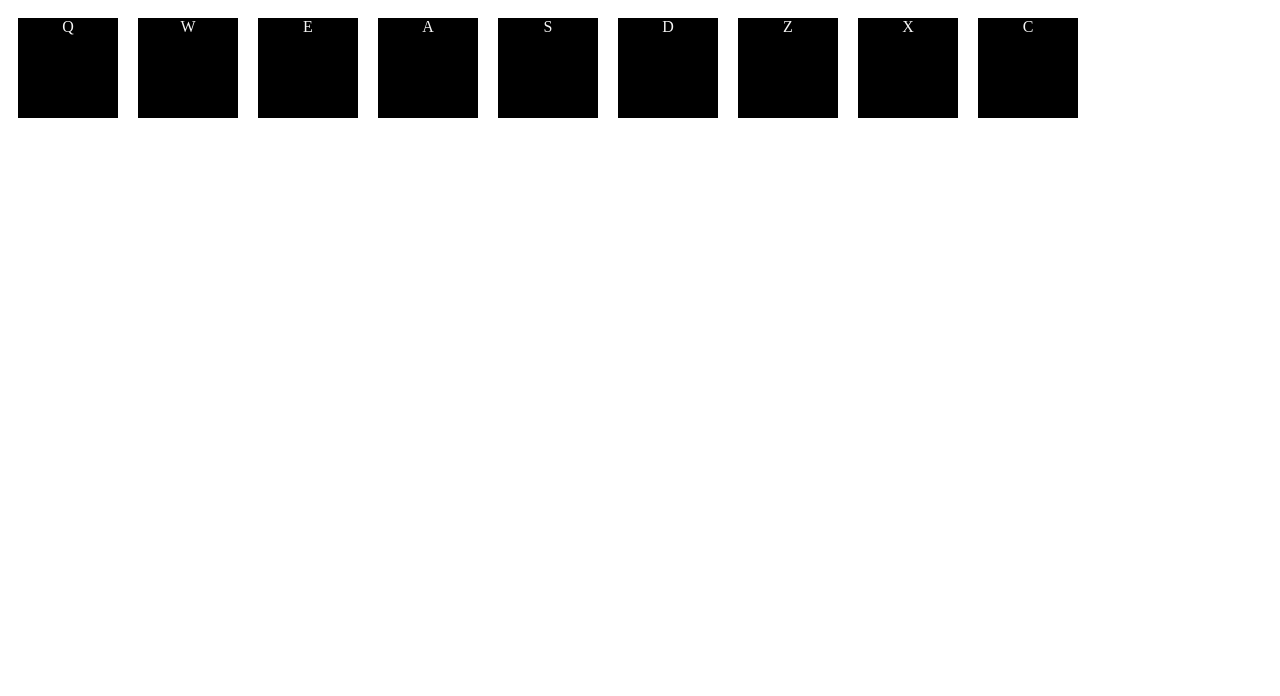
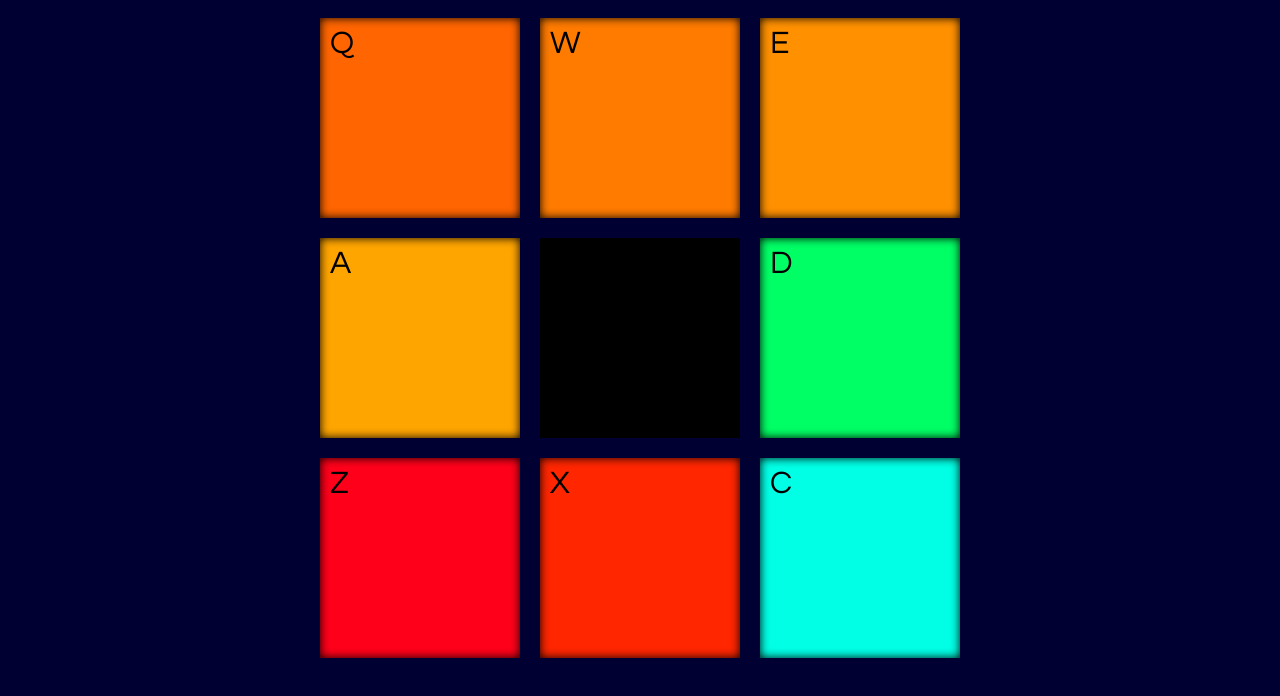
Before and after one commit to jamesmaskell/drummachine, an Angular app in the folder drummachine/: page / in a window 1280 px wide. Shown: the top 696 px of the page. Built offline with nearby package versions, Linux system fonts and the light colour scheme.

Commit message:
improving the styling

```diff
--- a/drummachine/src/app/app.component.html
+++ b/drummachine/src/app/app.component.html
@@ -5,8 +5,10 @@
     class="drum-pad"
     (click)="onClick(pad.Description, pad.Key)"
   >
-    {{ pad.Key
-    }}<audio id="{{ pad.Key }}" src="{{ pad.Source }}" class="clip"></audio>
+    <span>{{ pad.Key }}</span
+    ><audio id="{{ pad.Key }}" src="{{ pad.Source }}" class="clip"></audio>
   </div>
-  <div id="display">{{ soundDescription }}</div>
 </div>
+<div id="display">
+  <h2>{{ soundDescription }}</h2>
+</div>
--- a/drummachine/src/app/app.component.scss
+++ b/drummachine/src/app/app.component.scss
@@ -1,15 +1,71 @@
+@import url("https://fonts.googleapis.com/css2?family=Questrial&display=swap");
+
+#drum-machine {
+  display: grid;
+  grid-template-columns: auto auto auto;
+  width: 660px;
+  margin: 0 auto;
+  vertical-align: middle;
+  line-height: 100%;
+  font-family: "Questrial", sans-serif;
+  font-size: 2em;
+}
+
+#display {
+  text-align: center;
+  width: 660px;
+  margin: 0 auto;
+  background-color: rgb(128, 0, 0, 0.5);
+  color: white;
+  font-family: "Questrial", sans-serif;
+  font-size: 2em;
+}
+
 .drum-pad {
-  width: 100px;
-  height: 100px;
+  width: 180px;
+  height: 180px;
   background-color: black;
   margin: 10px;
-  display: inline-block;
-  color: whitesmoke;
-  text-align: center;
+  color: black;
+  padding: 10px;
+  border-radius: 1.5px;
+  -webkit-box-shadow: inset 0px 0px 10px black;
+  -moz-box-shadow: inset 0px 0px 10px black;
+  box-shadow: inset 0px 0px 10px black;
 }
 
-audio {
-  width: 100px;
-  height: 100px;
-  display: inline-block;
+#Q-sounds {
+  background-color: rgba(255, 101, 0, 1);
+
+  &:active {
+    background-color: rgba(255, 101, 0, 0.8);
+  }
 }
+
+#W-sounds {
+  background-color: #ff7b00;
+}
+
+#E-sounds {
+  background-color: #ff9000;
+}
+
+#A-sounds {
+  background-color: #ffa500;
+}
+
+#D-sounds {
+  background-color: #00ff65;
+}
+
+#C-sounds {
+  background-color: #00ffe5;
+}
+
+#Z-sounds {
+  background-color: #ff001a;
+}
+
+#X-sounds {
+  background-color: #ff2600;
+}
--- a/drummachine/src/app/app.component.ts
+++ b/drummachine/src/app/app.component.ts
@@ -1,5 +1,4 @@
 import { Component, HostListener, ElementRef, ViewChild } from '@angular/core';
-import { Howl, Howler } from 'howler';
 
 @Component({
   selector: 'app-root',
@@ -66,17 +65,23 @@ export class AppComponent {
 
   @HostListener('document:keydown', ['$event'])
   handleKeyboardEvent(event: KeyboardEvent) {
+    let pad = this.drumpads.find(
+      (pad) => pad.Key.toUpperCase() === event.key.toUpperCase()
+    );
+    this.soundDescription = pad.Description;
     this.play(event.key.toUpperCase());
   }
 
   play(key) {
-    // Don't like tying the DOM to the component code
+    // Don't like tying the DOM to the component code (Angular say don't do this)
     // However, freecodecamp tests 6 and 7 forced this upon me
     let audioElements: HTMLCollection = this.dom.nativeElement.getElementsByTagName(
       'audio'
     );
     let drumpad: HTMLAudioElement;
+    // loop through HTMLCollection, because apparently it doesn't have an iterator....
     for (let i = 0; i <= audioElements.length - 1; i++) {
+      // if pad clicked matches the collection item, we are going to use that drum pad so stop looping
       if (audioElements.item(i).id === key) {
         drumpad = <HTMLAudioElement>audioElements.item(i);
         break;
--- a/drummachine/src/styles.scss
+++ b/drummachine/src/styles.scss
@@ -1 +1,4 @@
 /* You can add global styles to this file, and also import other style files */
+body {
+  background-color: #000033;
+}
```
Also changed, not shown: 1 other file (tests, documents, lock files or other folders).
